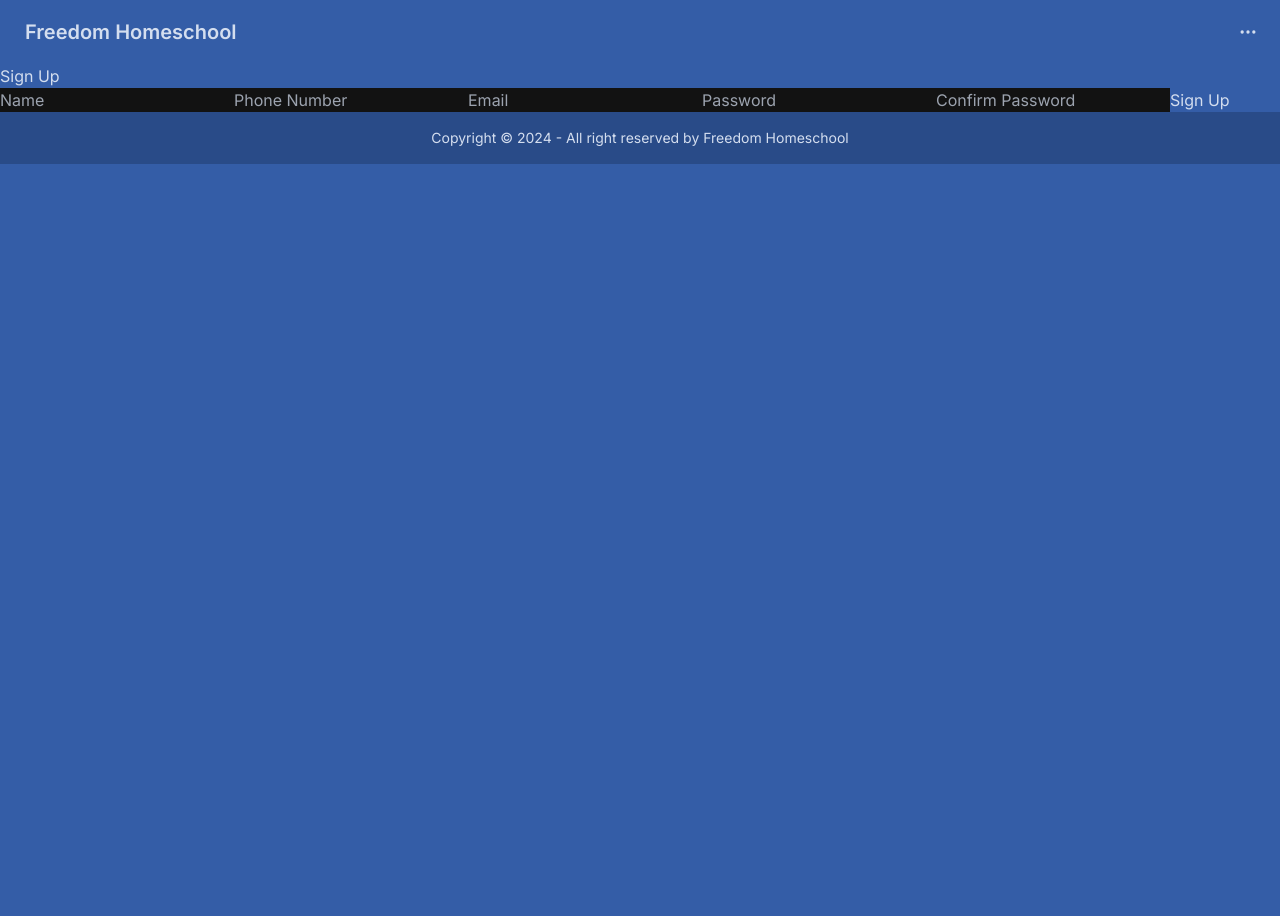
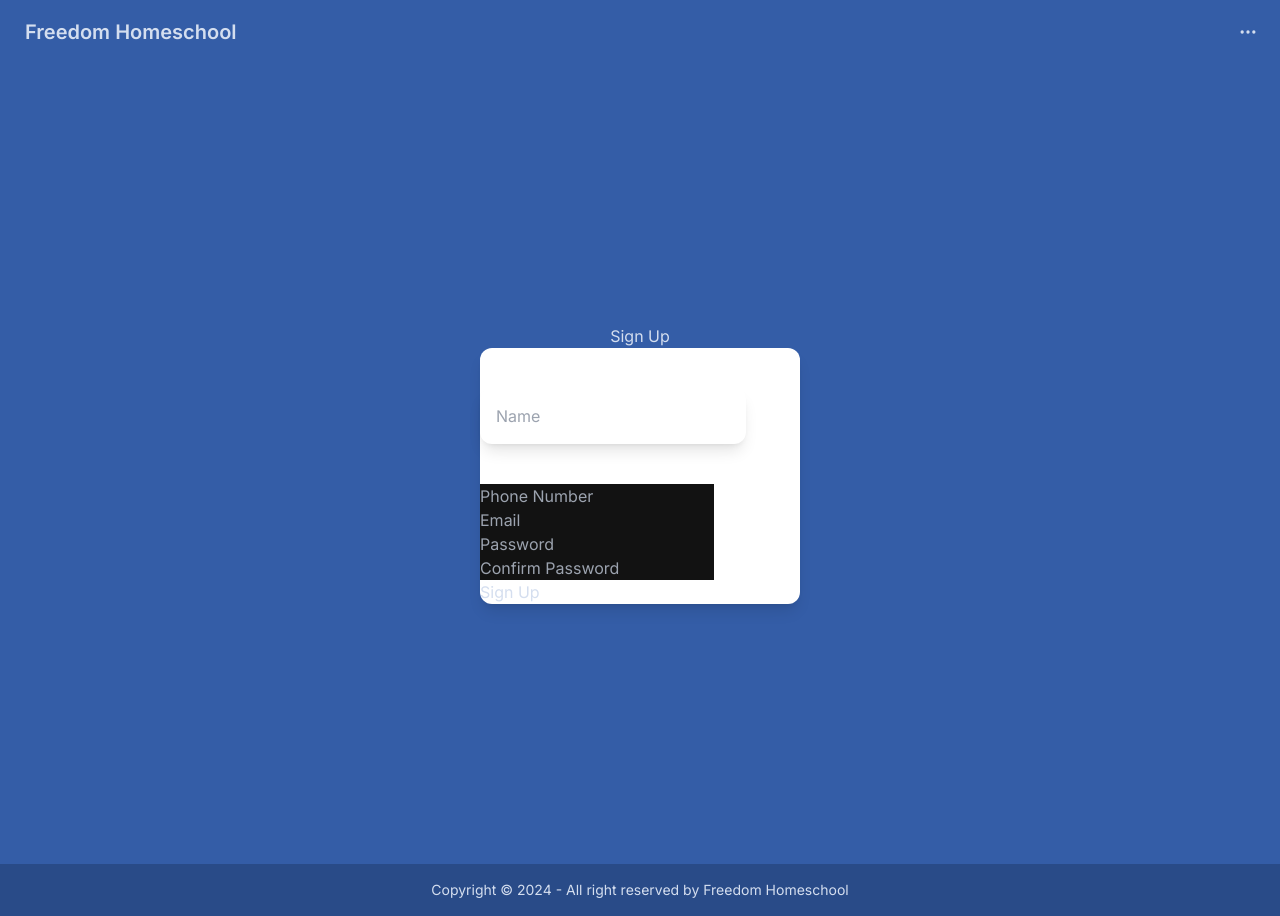
Before and after one commit to ericb83/freedomhomeschool, a Next.js app: page /signup in a window 1280 px wide. Before the commit the page ends 800 px from the top, so only its background shows below. Built offline with nearby package versions, Linux system fonts and the light colour scheme.

Commit message:
added styles to signup form

```diff
--- a/app/components/SignUp.jsx
+++ b/app/components/SignUp.jsx
@@ -4,16 +4,29 @@ const SignUp = () => {
 
 
   return (
-   <form action="">
-    <input type="text" placeholder='Name' />
+  <div className='w-full max-w-xs'>
+   <form className='bg-white shadow-lg rounded-xl '  action="">
+    <div>
+    <input className='bg-white shadow-lg rounded-xl px-4 py-4 mt-10 mb-10 ' type="text" placeholder='Name' />
+    </div>
+    <div>
     <input type="phone" placeholder='Phone Number' />
+    </div>
+    <div>
     <input type="email" placeholder='Email'/>
+    </div>
+    <div>
     <input type="password" placeholder='Password'/>
+    </div>
+    <div>
     <input type="password" placeholder='Confirm Password' />
-
+    </div>
+    <div>
     <button type='submit'>Sign Up</button>
+    </div>
 
    </form>
+  </div>
 )
 }
 
--- a/app/signup/page.js
+++ b/app/signup/page.js
@@ -2,7 +2,7 @@ import React from "react";
 import SignUp from "../components/SignUp";
 const signupPage = () => {
   return (
-    <div>
+    <div className="flex min-h-screen flex-col items-center justify-center ">
       <h1>Sign Up</h1>
       <SignUp />
     </div>
```
